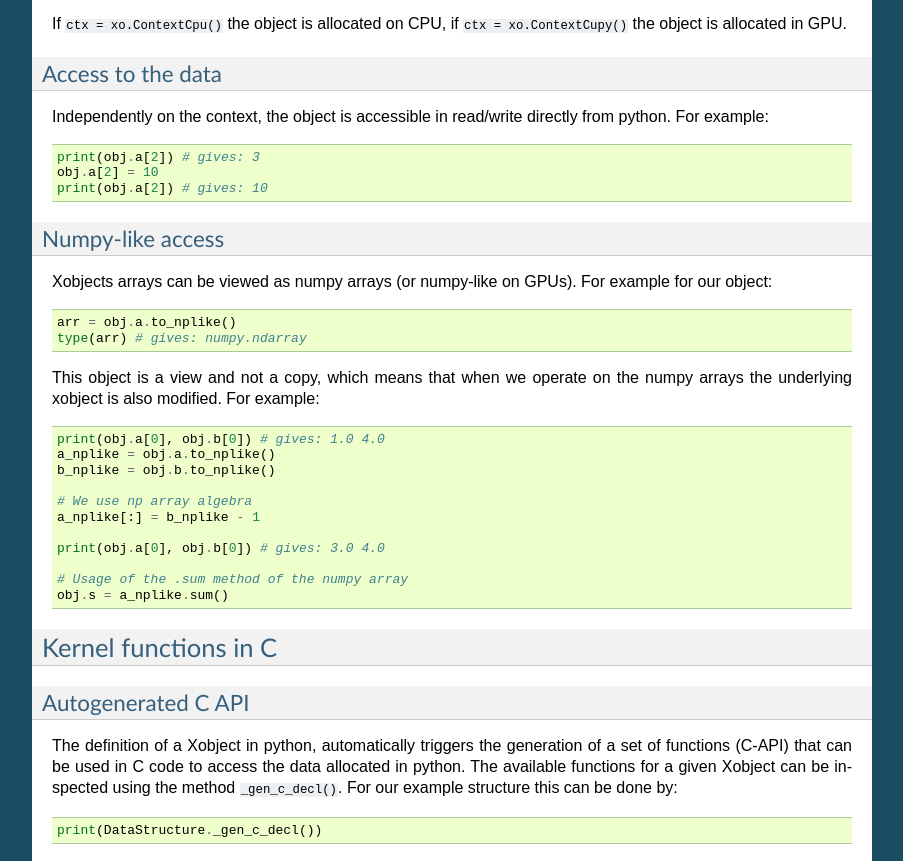
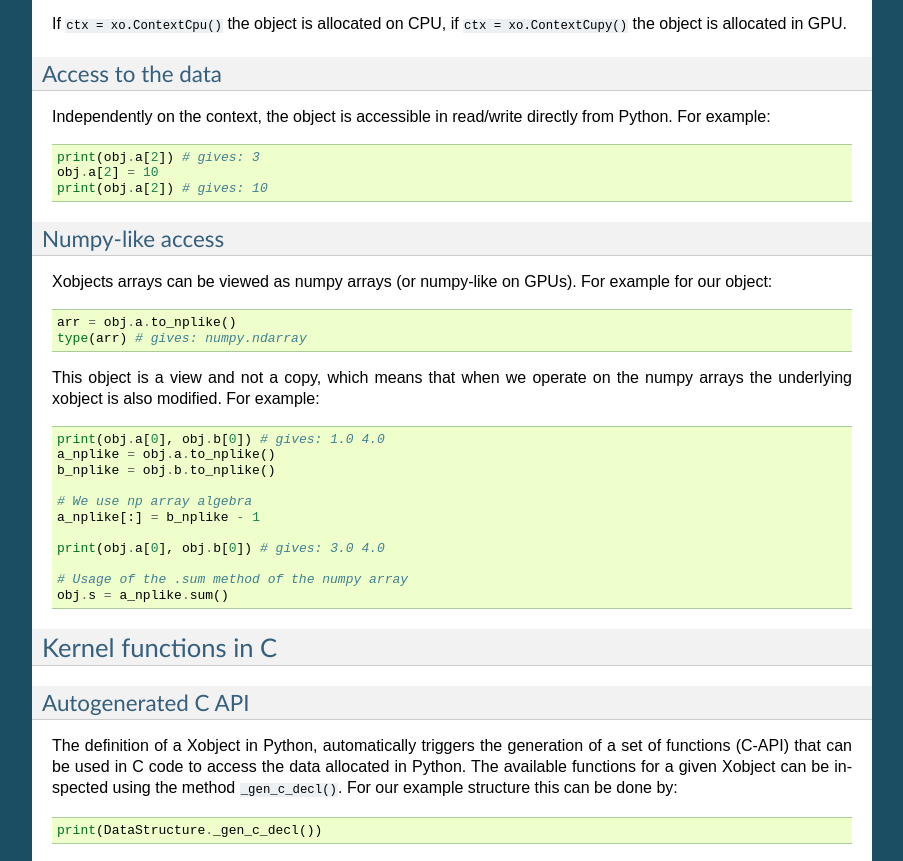
Before and after one commit to xsuite/xsuite, a Sphinx documentation site: the page built from docs/xobjexample.rst, in a window 1280 px wide and 1400 px high, scrolled down 945 px. Shown: the part 152-1013 px from the top of the window, without its empty margins (198-1101 px from the left). Built offline with Sphinx 7.4.7, drawn with Linux system fonts in a browser that asks for light colours; some of the changed text lies outside the part shown.

Commit message:
Quick push

```diff
--- a/docs/xobjexample.rst
+++ b/docs/xobjexample.rst
@@ -49,7 +49,7 @@ If ``ctx = xo.ContextCpu()`` the object is allocated on CPU, if ``ctx = xo.Conte
 Access to the data
 ------------------
 
-Independently on the context, the object is accessible in read/write directly from python. For example:
+Independently on the context, the object is accessible in read/write directly from Python. For example:
 
 .. code-block:: python
 
@@ -90,7 +90,7 @@ Kernel functions in C
 Autogenerated C API
 -------------------
 
-The definition of a Xobject in python, automatically triggers the generation of a set of functions (C-API) that can be used in C code to access the data allocated in python. The available functions for a given Xobject can be inspected using the method ``_gen_c_decl()``. For our example structure this can be done by:
+The definition of a Xobject in Python, automatically triggers the generation of a set of functions (C-API) that can be used in C code to access the data allocated in Python. The available functions for a given Xobject can be inspected using the method ``_gen_c_decl()``. For our example structure this can be done by:
 
 .. code-block:: python
 
@@ -170,7 +170,7 @@ The argument ``n_threads`` can specify the name of an arhement of the C function
 Calling the kernel
 ------------------
 
-The kernel can be called from python as follows
+The kernel can be called from Python as follows
 
 .. code-block:: python
 
```
Also changed, not shown: other parts of docs/xobjexample.rst (+1 -1 lines).
